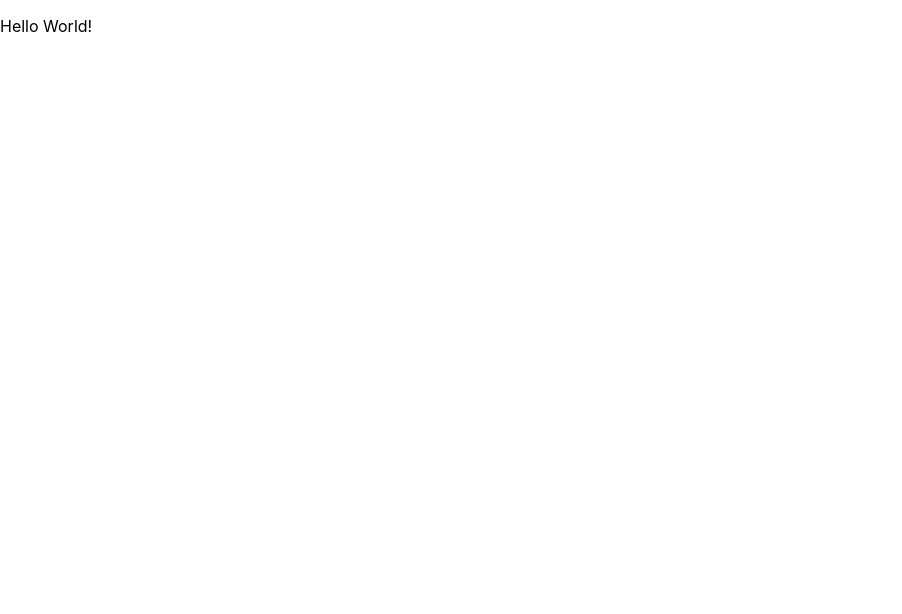
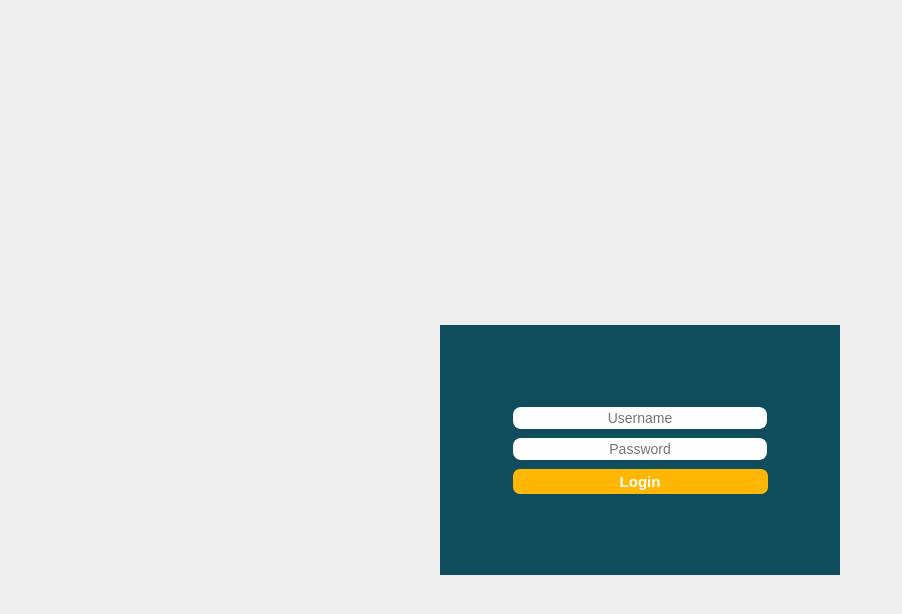
Before and after one commit to Akaleli1/admin-dashboard, a React (Create React App) app: page / in a window 1280 px wide. Shown: the top 614 px of the page, without its empty margins (0-902 px from the left). Built offline with nearby package versions, Linux system fonts and the light colour scheme.

Commit message:
login page coded

```diff
--- a/src/index.css
+++ b/src/index.css
@@ -1,13 +1,13 @@
 body {
   margin: 0;
-  font-family: -apple-system, BlinkMacSystemFont, 'Segoe UI', 'Roboto', 'Oxygen',
+  font-family: 'Inter', -apple-system, BlinkMacSystemFont, 'Segoe UI', 'Roboto', 'Oxygen',
     'Ubuntu', 'Cantarell', 'Fira Sans', 'Droid Sans', 'Helvetica Neue',
     sans-serif;
   -webkit-font-smoothing: antialiased;
   -moz-osx-font-smoothing: grayscale;
 }
 
-code {
+/* code {
   font-family: source-code-pro, Menlo, Monaco, Consolas, 'Courier New',
     monospace;
-}
+} */
--- a/src/index.js
+++ b/src/index.js
@@ -1,7 +1,7 @@
 import React from 'react';
 import ReactDOM from 'react-dom/client';
 import './index.css';
-import App from './App';
+import App from './pages/App';
 
 const root = ReactDOM.createRoot(document.getElementById('root'));
 root.render(
--- /dev/null
+++ b/src/pages/App.js
@@ -0,0 +1,17 @@
+import '../styles/home/styles.css'
+
+function App() {
+  return (
+    <div className="container">
+      <div className="login-container">
+        <form className="login-form">
+            <input className="login-form-input" type="text" name="username" placeholder="Username" />
+            <input className="login-form-input" type="password" id="pass" name="password" minlength="8" placeholder="Password" required/>
+          <input className="login-form-btn" type="submit" value="Login" />
+        </form>
+      </div>
+    </div>
+  );
+}
+
+export default App;
--- /dev/null
+++ b/src/styles/home/styles.css
@@ -0,0 +1,46 @@
+body{
+    height: 100%
+}
+.container{
+    height: 900px;
+    background: #EEEEEE;
+    display: flex;
+    align-items: center;
+    justify-content: center;
+}
+
+.login-container{
+    background-color: #0F4C5C;
+    width: 400px;
+    height: 250px;
+}
+.login-form{
+    height: 100%;
+    text-align: center;
+    justify-content: center;
+    align-items: center;
+    display: flex;
+    flex-direction: column;
+}
+
+.login-form-input{
+    text-align: center;
+    width: 250px;
+    height: 20px;
+    color: black;
+    border-style: unset;
+    border-radius: 8px;
+    margin-bottom: 9px;
+    font-size: 14px;
+}
+
+.login-form-btn{
+    background-color: #FFB703;
+    width: 255px;
+    height: 25px;
+    border-radius: 7px;
+    border-style: unset;
+    color: white;
+    font-size: 15px;
+    font-weight: bold;
+}
```
Also changed, not shown: src/styles/styles.css (added).
